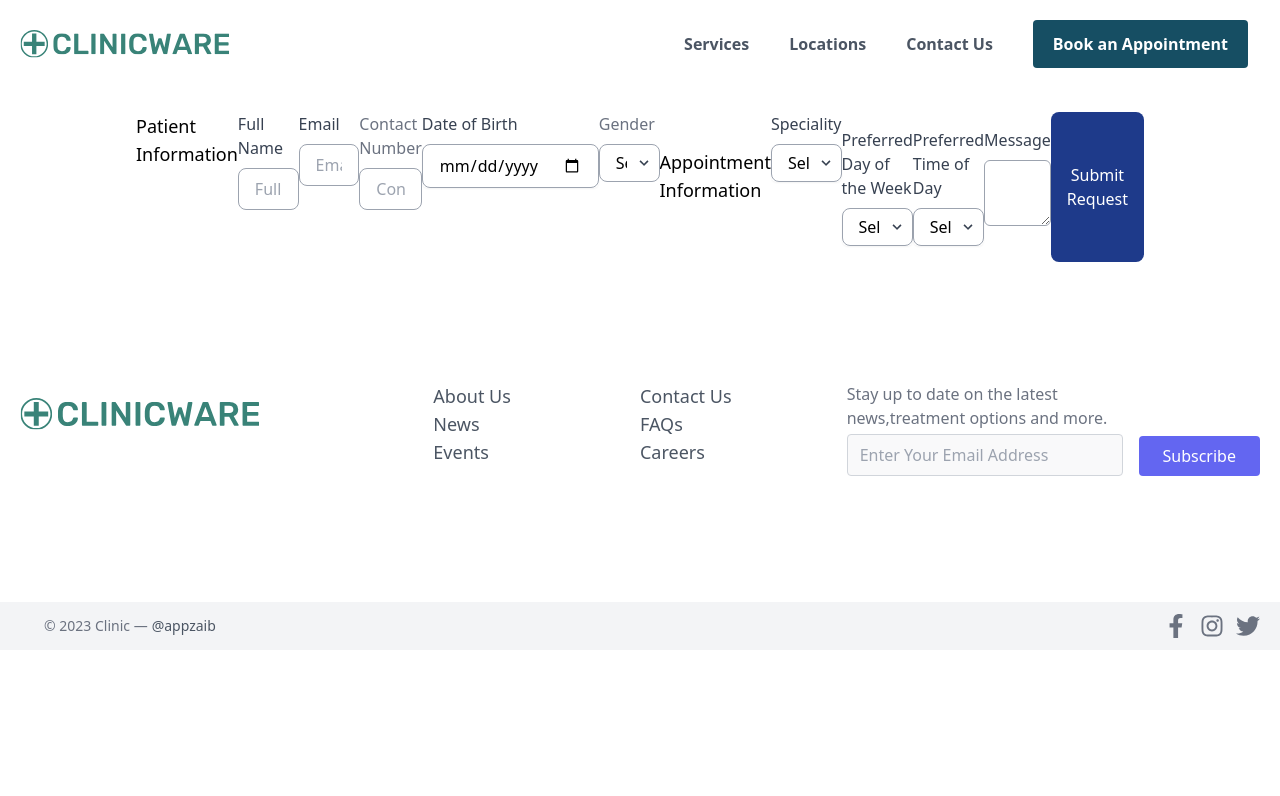
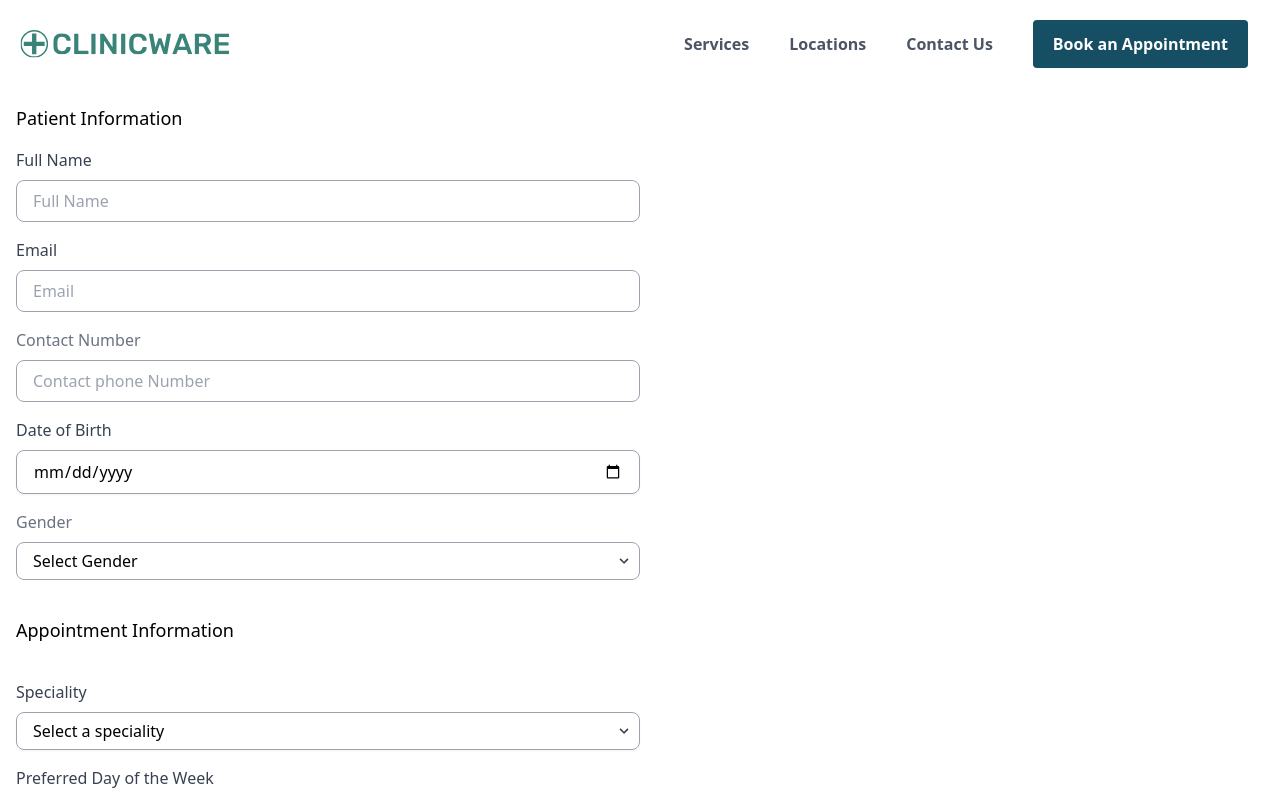
Before and after one commit to appzaib/Clinic, a Next.js app: page /appointment in a window 1280 px wide. Shown: the top 796 px of the page. Built offline with nearby package versions, Linux system fonts and the light colour scheme.

Commit message:
Add Fixes

```diff
--- a/components/Footer.js
+++ b/components/Footer.js
@@ -14,7 +14,7 @@ function Footer() {
               </Link>
             </div>
           </div>
-          <div class="lg:w-1/6 md:w-1/2 w-full lg:text-lg">
+          <div class="lg:w-1/6 md:w-1/2 w-full lg:text-lg font-medium">
             <nav class="list-none mb-5">
               <li>
                 <Link href={"about"} class="text-gray-600 hover:text-gray-800">About Us</Link>
@@ -27,7 +27,7 @@ function Footer() {
               </li>
             </nav>
           </div>
-          <div class="lg:w-1/6 md:w-1/2 w-full lg:text-lg">
+          <div class="lg:w-1/6 md:w-1/2 w-full lg:text-lg font-medium">
             <nav class="list-none mb-10">
               <li>
                 <Link href={"contact"} class="text-gray-600 hover:text-gray-800">Contact Us</Link>
--- a/pages/appointment.jsx
+++ b/pages/appointment.jsx
@@ -24,7 +24,8 @@ function Form() {
   };
 
   return (
-    <form onSubmit={handleSubmit} className="bg-white p-6 rounded-lg mx-[7rem] flex ">
+    <div className="container mx-auto">
+      <form onSubmit={handleSubmit} className="bg-white p-4 rounded-lg mx-auto">
         <h2 className="text-lg font-medium mb-4">Patient Information</h2>
         <div className="mb-4 md:w-2/4 sm:w-full">
           <label className="block text-gray-700 font-medium mb-2" htmlFor="name">
@@ -233,6 +234,7 @@ function Form() {
           Submit Request
         </button>
       </form>
+    </div>
   );
 }
 
```
Lines whose indentation alone changed are shown as unchanged.
